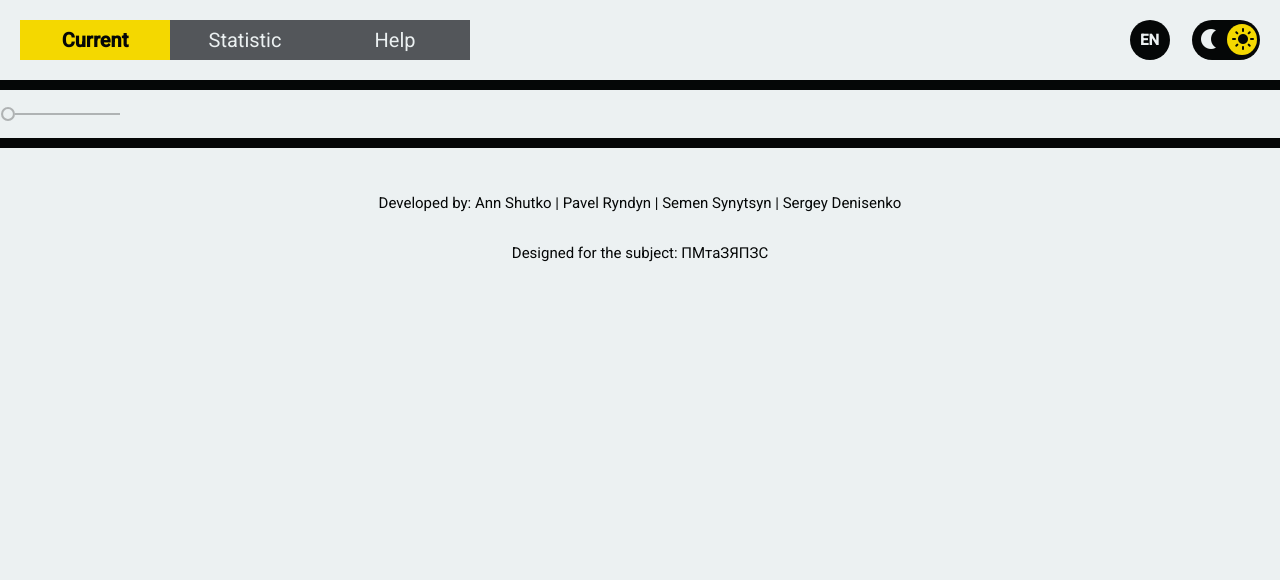
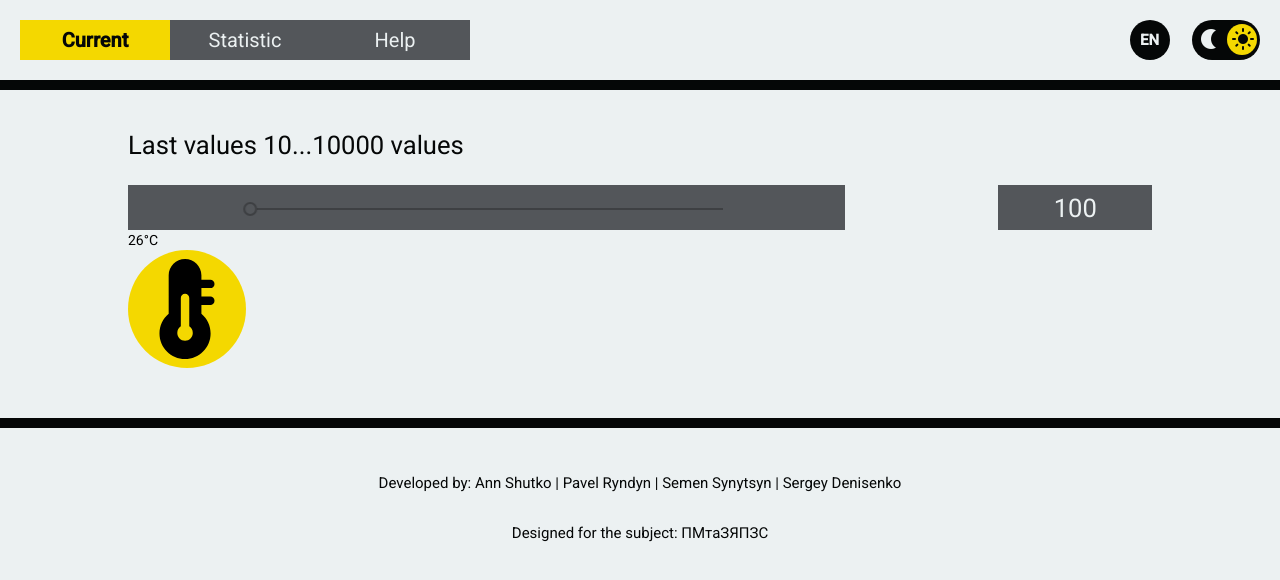
Before and after one commit to SSSenia/rrms-angular, an Angular app: page /statistic in a window 1280 px wide. Shown: the top 580 px of the page. Built offline with nearby package versions, Linux system fonts and the light colour scheme.

Commit message:
Added Select and Date blocks

```diff
--- a/src/app/content/current-page/current-page.component.scss
+++ b/src/app/content/current-page/current-page.component.scss
@@ -37,14 +37,13 @@
 
 .time {
     position: relative;
-    // z-index: 3;
     font-family:'Gill Sans', 'Gill Sans MT', Calibri, 'Trebuchet MS', sans-serif;
     font-weight: 800;
     font-size: 96px;
     text-align: center;
     color: var(--contrast);
     background-color: var(--main);
-    padding: 20px;
+    padding: 60px;
     width: 588px;
     margin: 0 auto;
 }
@@ -64,7 +63,7 @@
         background-color: var(--main);
         margin: 5vw;
         margin-top: 60px;
-        padding: 15px;
+        padding: 35px;
         font-size: 48px;
         text-align: center;
         width: 200px;
--- a/src/app/content/statistic-page/statistic-page.component.html
+++ b/src/app/content/statistic-page/statistic-page.component.html
@@ -1,5 +1,21 @@
 <div class="wrapper">
-  <mat-slider>
-    <input matSliderThumb>
-  </mat-slider>
+  <div class="select-values">
+    <div class="select-values__text">Last values 10...10000 values</div>
+    <div class="select-values__select">
+      <div class="select-values__slider-wrapper">
+        <mat-slider class="select-values__slider">
+          <input matSliderThumb>
+        </mat-slider>
+      </div>
+      <input type="text" value="100" class="select-values__input">
+    </div>
+  </div>
+  <div class="date">
+    <div class="date__chart"></div>
+    <div class="date__line"></div>
+    <div class="date__sensor">
+      <div class="date__sensor-value">26°C</div>
+      <img src="./assets/img/temperature.svg" alt="" class="date__sensor-image">
+    </div>
+  </div>
 </div>
--- a/src/app/content/statistic-page/statistic-page.component.scss
+++ b/src/app/content/statistic-page/statistic-page.component.scss
@@ -1,2 +1,41 @@
-.wrapper{
+.wrapper {
+  margin: 45px 10vw;
+  max-width: 1600px;
+
 }
+
+.select-values {
+
+  .select-values__text{
+    font-weight: 400;
+    font-size: 2vw;
+    color: var(--contrast);
+    padding-bottom: 30px;
+  }
+
+  .select-values__select {
+    display: flex;
+    justify-content: space-between;
+
+    .select-values__slider-wrapper {
+      width: 70%;
+      padding: 0 114px;
+      background: var(--neutral);
+
+      .select-values__slider {
+        width: 100%;
+        height: 45px;
+      }
+    }
+
+    .select-values__input{
+      height: 45px;
+      width: 15%;
+      background: var(--neutral);
+      border: none;
+      color: var(--light);
+      text-align: center;
+      font-size: 2vw;
+    }
+  }
+}
```
Also changed, not shown: src/app/content/current-page/current-page.component.html (line endings or trailing spaces), 2 other files (tests, documents, lock files or other folders).
